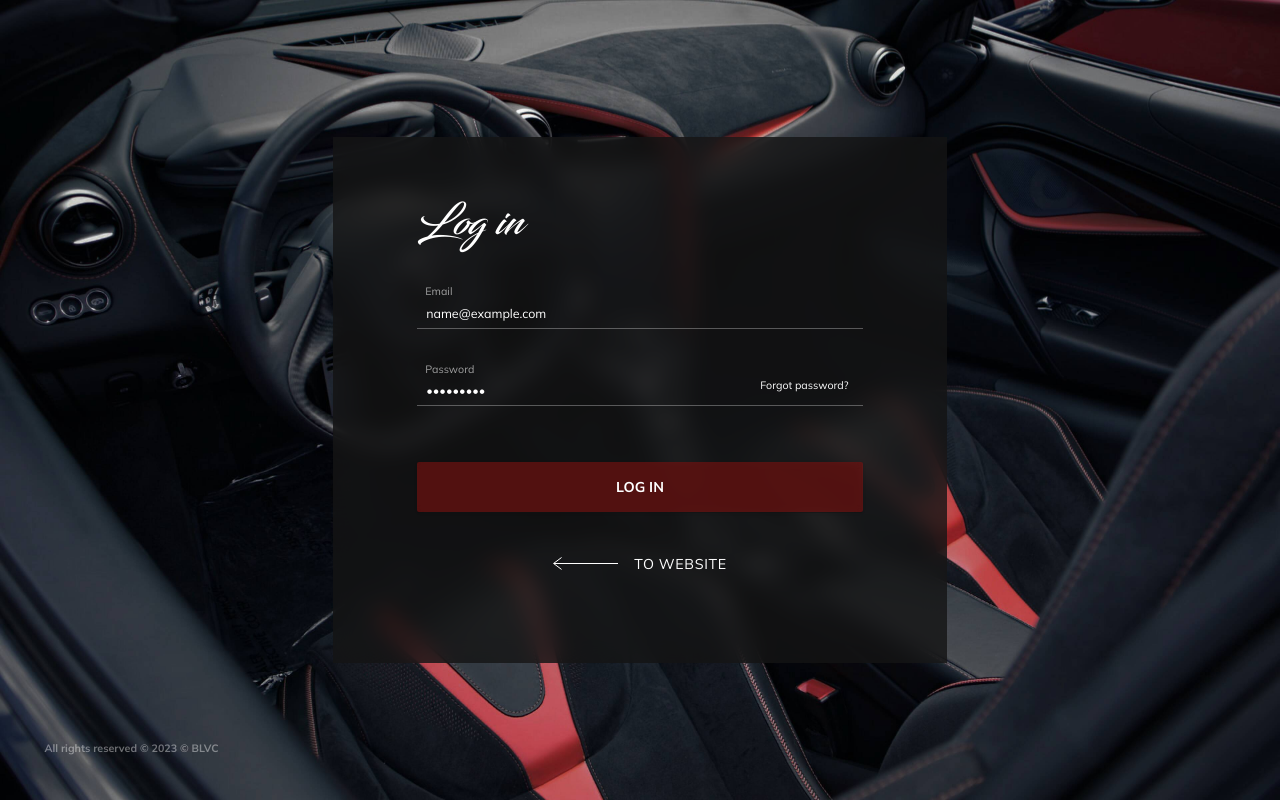
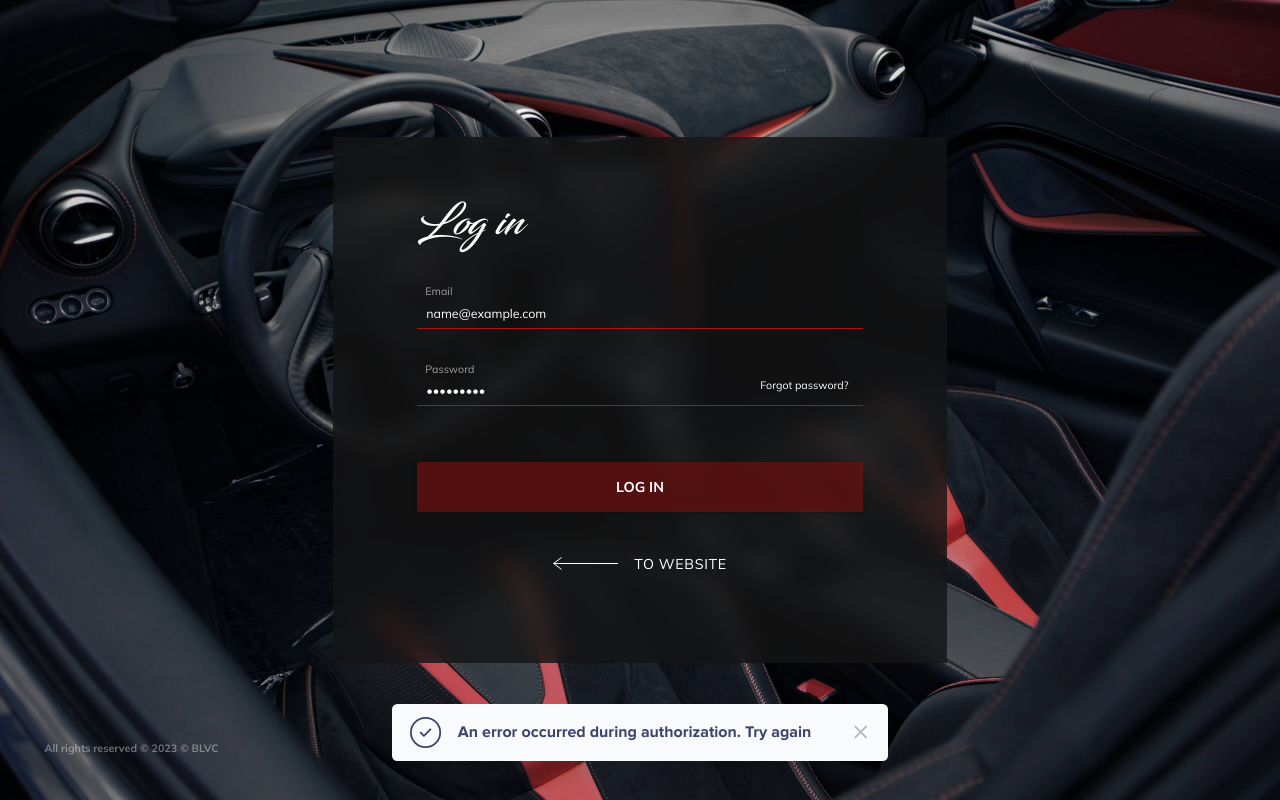
Before and after one commit to deniskeller/blvc, a Next.js app: page /auth in a window 1280 px wide. Both pictures are taken after typing "name@example.com", "Sample123" into the empty fields and a click on the button "LOG IN". Built offline with nearby package versions, Linux system fonts and the light colour scheme.

Commit message:
add toasts

```diff
--- a/src/components/base/BaseToast/BaseToast.tsx
+++ b/src/components/base/BaseToast/BaseToast.tsx
@@ -1,7 +1,7 @@
 //@ts-nocheck
 import React from 'react';
 import { ToastType, toast as toastOBj, useToaster } from 'react-hot-toast';
-import styles from './BaseToast.module.scss';
+import s from './BaseToast.module.scss';
 
 const BaseToast: React.FC = () => {
   const { toasts, handlers } = useToaster();
@@ -13,18 +13,18 @@ const BaseToast: React.FC = () => {
         return (
           <>
             <svg
-							xmlns='http://www.w3.org/2000/svg'
-							viewBox='0 0 44 44'
-							fill='none'
-							className={styles.Icon}
+              xmlns="http://www.w3.org/2000/svg"
+              viewBox="0 0 44 44"
+              fill="none"
+              className={s.Icon}
             >
               <path
-								d='M16.5 22L20.1667 25.6667L27.5 18.3333M38.5 22C38.5 31.1127 31.1127 38.5 22 38.5C12.8873 38.5 5.5 31.1127 5.5 22C5.5 12.8873 12.8873 5.5 22 5.5C31.1127 5.5 38.5 12.8873 38.5 22Z'
-								stroke='#1B2454'
-								strokeOpacity='0.85'
-								strokeWidth='2'
-								strokeLinecap='round'
-								strokeLinejoin='round'
+                d="M16.5 22L20.1667 25.6667L27.5 18.3333M38.5 22C38.5 31.1127 31.1127 38.5 22 38.5C12.8873 38.5 5.5 31.1127 5.5 22C5.5 12.8873 12.8873 5.5 22 5.5C31.1127 5.5 38.5 12.8873 38.5 22Z"
+                stroke="#1B2454"
+                strokeOpacity="0.85"
+                strokeWidth="2"
+                strokeLinecap="round"
+                strokeLinejoin="round"
               />
             </svg>
           </>
@@ -36,8 +36,8 @@ const BaseToast: React.FC = () => {
 
   return (
     <div
-			className={`${styles.BaseToast} ${
-				toasts[0]?.className == 'dashboard' ? styles.BaseToastApp : ''
+      className={`${s.BaseToast} ${
+        toasts[0]?.className == 'dashboard' ? s.BaseToastApp : ''
       }`}
       onMouseEnter={startPause}
       onMouseLeave={endPause}
@@ -57,7 +57,7 @@ const BaseToast: React.FC = () => {
 
         return (
           <div
-						className={styles.Wrapper}
+            className={s.Wrapper}
             ref={ref}
             key={toast.id}
             style={{
@@ -66,31 +66,31 @@ const BaseToast: React.FC = () => {
             }}
             {...toast.ariaProps}
           >
-						<div className={styles.BaseToast_Toast}>
-							<div className={styles.BaseToast_Content}>
+            <div className={s.BaseToast_Toast}>
+              <div className={s.BaseToast_Content}>
                 {toast.className == 'dashboard' ? typeIcon(toast.type) : null}
 
-								<div className={styles.Text}>
+                <div className={s.Text}>
                   <p>{toast.message}</p>
                 </div>
               </div>
 
               <svg
-								xmlns='http://www.w3.org/2000/svg'
-								viewBox='0 0 24 24'
-								fill='none'
-								className={styles.BaseToast_Close}
+                xmlns="http://www.w3.org/2000/svg"
+                viewBox="0 0 24 24"
+                fill="none"
+                className={s.BaseToast_Close}
                 onClick={() => {
                   toast.visible = false;
                   toastOBj.dismiss(toast.id);
                 }}
               >
                 <path
-									d='M6 18L18 6M6 6L18 18'
-									stroke='#5F41D4'
-									strokeWidth='2'
-									strokeLinecap='round'
-									strokeLinejoin='round'
+                  d="M6 18L18 6M6 6L18 18"
+                  stroke="#5F41D4"
+                  strokeWidth="2"
+                  strokeLinecap="round"
+                  strokeLinejoin="round"
                 />
               </svg>
             </div>
--- a/src/view/landing/Auth/Auth.tsx
+++ b/src/view/landing/Auth/Auth.tsx
@@ -1,19 +1,24 @@
-import { BaseButtonApp, BaseInputApp } from '@base/index';
+import { BaseButtonApp, BaseInputApp, BaseToast } from '@base/index';
 import Link from 'next/link';
 import { useRouter } from 'next/router';
-import React, { useEffect } from 'react';
+import React, { useState } from 'react';
 import s from './Auth.module.scss';
-import Image from 'next/image';
+import toast from 'react-hot-toast';
 
 interface IFormData {
   email: string;
   password: string;
 }
 
+const test_login = {
+  email: 'test',
+  password: '123',
+};
+
 const Auth: React.FC = () => {
   const router = useRouter();
 
-  const [value, setValue] = React.useState<IFormData>({
+  const [value, setValue] = useState<IFormData>({
     email: '',
     password: '',
   });
@@ -22,14 +27,25 @@ const Auth: React.FC = () => {
     setValue((prev) => ({ ...prev, [key]: val }));
   };
 
+  const [error, setError] = useState(false);
   const submitFormHandler = (e: { preventDefault: () => void }) => {
     e.preventDefault();
-    alert('kek');
+    if (
+      value.email == test_login.email &&
+      value.password == test_login.password
+    ) {
+      setError(false);
+      alert('auth true');
+    } else {
+      setError(true);
+      setTimeout(() => {
+        toast.success('An error occurred during authorization. Try again', {
+          duration: 300000,
+          className: 'dashboard',
+        });
+      }, 500);
+    }
   };
-
-  useEffect(() => {
-    console.log('value: ', value);
-  }, [value]);
 
   return (
     <section
@@ -53,6 +69,7 @@ const Auth: React.FC = () => {
                 type="text"
                 value={value.email}
                 onChange={(val: string) => setNewValue(val, 'email')}
+                error={error}
               />
             </li>
 
@@ -65,6 +82,7 @@ const Auth: React.FC = () => {
                 autocomplete="new-password"
                 value={value.password}
                 onChange={(val: string) => setNewValue(val, 'password')}
+                error={error}
                 className={s.Password_Input}
               />
               <Link href="/forgot-password" className={s.Link}>
@@ -107,6 +125,8 @@ const Auth: React.FC = () => {
       <div className={s.Copyright}>
         <p>All rights reserved © 2023 © BLVC</p>
       </div>
+
+      <BaseToast />
     </section>
   );
 };
--- a/src/view/landing/ForgotPassword/ForgotPassword.tsx
+++ b/src/view/landing/ForgotPassword/ForgotPassword.tsx
@@ -3,7 +3,6 @@ import Link from 'next/link';
 import { useRouter } from 'next/router';
 import React, { useState, useEffect } from 'react';
 import s from './ForgotPassword.module.scss';
-import Image from 'next/image';
 
 interface IFormData {
   email: string;
```
Lines whose indentation alone changed are shown as unchanged.
